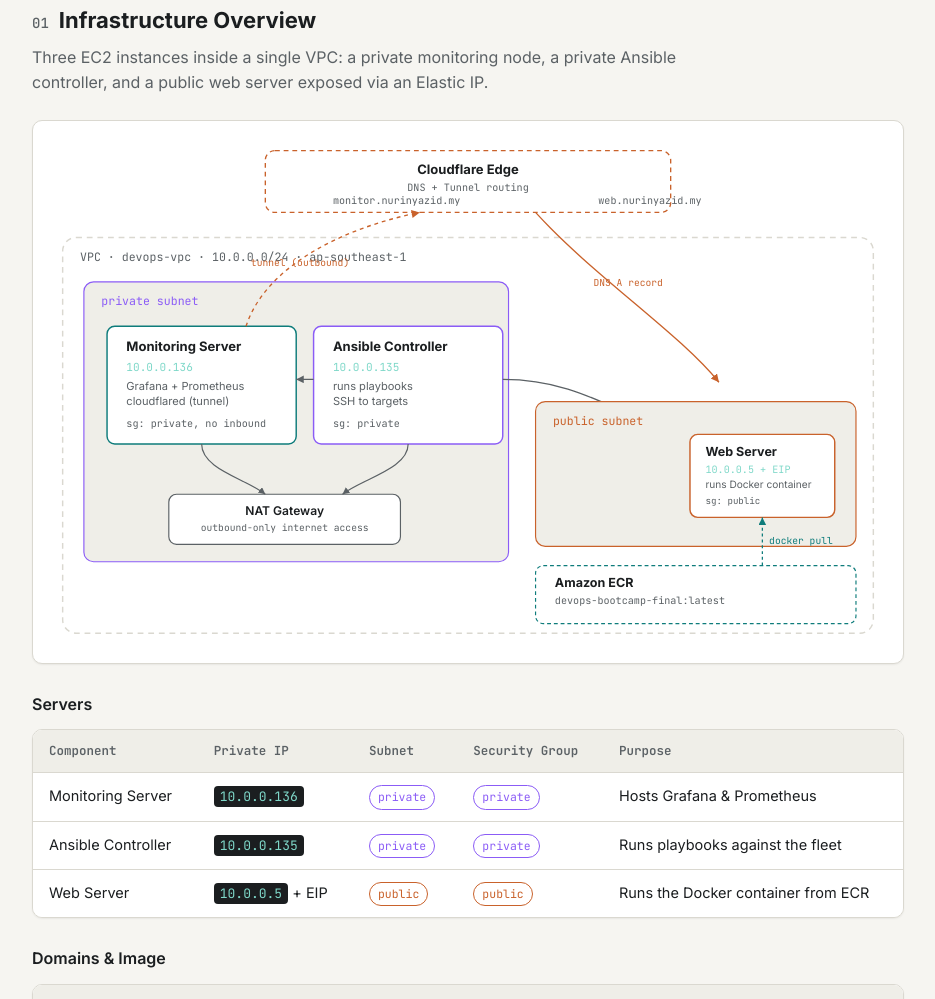
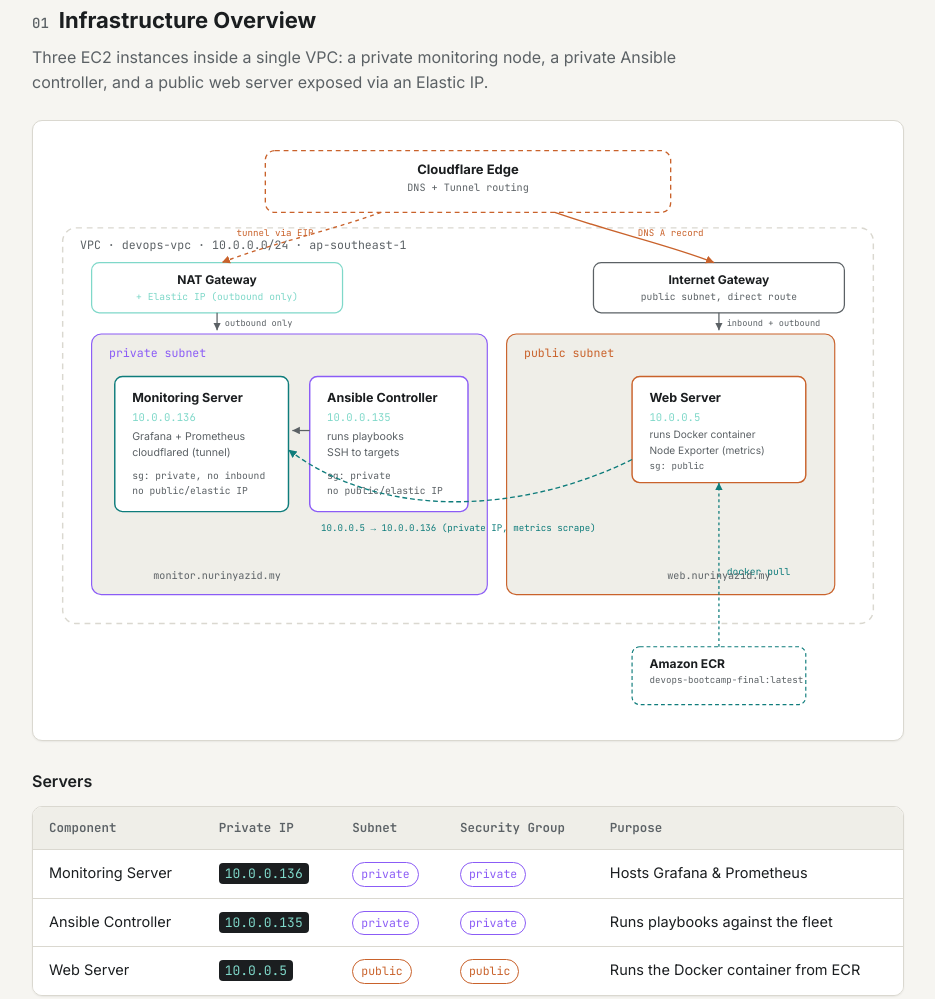
Before and after one commit to syazayazid/devops-bootcamp-project, a plain HTML site: page index.html in a window 1280 px wide. Shown: the part 535-1534 px from the top of the page, without its empty margins (172-1107 px from the left). Drawn offline with Linux system fonts and the light colour scheme.

Commit message:
update documentation index.html and Readme

```diff
--- a/index.html
+++ b/index.html
@@ -300,82 +300,95 @@
     <p class="intro">Three EC2 instances inside a single VPC: a private monitoring node, a private Ansible controller, and a public web server exposed via an Elastic IP.</p>
 
     <div class="diagram-card">
-      <svg viewBox="0 0 860 520" xmlns="http://www.w3.org/2000/svg">
+      <svg viewBox="0 0 860 600" xmlns="http://www.w3.org/2000/svg">
         <!-- Cloudflare edge -->
         <rect x="220" y="10" width="420" height="64" rx="10" fill="var(--surface)" stroke="var(--accent-2)" stroke-width="1.4" stroke-dasharray="5 4"/>
         <text x="430" y="34" text-anchor="middle" font-family="Inter, sans-serif" font-size="13.5" font-weight="700" fill="var(--text)">Cloudflare Edge</text>
         <text x="430" y="52" text-anchor="middle" font-family="JetBrains Mono, monospace" font-size="10.5" fill="var(--text-muted)">DNS + Tunnel routing</text>
 
         <!-- VPC boundary -->
-        <rect x="10" y="100" width="840" height="410" rx="14" fill="none" stroke="var(--border)" stroke-width="1.5" stroke-dasharray="6 5"/>
-        <text x="28" y="124" font-family="JetBrains Mono, monospace" font-size="12" fill="var(--text-muted)">VPC · devops-vpc · 10.0.0.0/24 · ap-southeast-1</text>
+        <rect x="10" y="90" width="840" height="410" rx="14" fill="none" stroke="var(--border)" stroke-width="1.5" stroke-dasharray="6 5"/>
+        <text x="28" y="112" font-family="JetBrains Mono, monospace" font-size="12" fill="var(--text-muted)">VPC · devops-vpc · 10.0.0.0/24 · ap-southeast-1</text>
+
+        <!-- Gateways row -->
+        <rect x="40" y="126" width="260" height="52" rx="8" fill="var(--surface)" stroke="var(--code-accent)" stroke-width="1.3"/>
+        <text x="170" y="148" text-anchor="middle" font-family="Inter, sans-serif" font-size="12.5" font-weight="700" fill="var(--text)">NAT Gateway</text>
+        <text x="170" y="165" text-anchor="middle" font-family="JetBrains Mono, monospace" font-size="10" fill="var(--code-accent)">+ Elastic IP (outbound only)</text>
+
+        <rect x="560" y="126" width="260" height="52" rx="8" fill="var(--surface)" stroke="var(--text-muted)" stroke-width="1.3"/>
+        <text x="690" y="148" text-anchor="middle" font-family="Inter, sans-serif" font-size="12.5" font-weight="700" fill="var(--text)">Internet Gateway</text>
+        <text x="690" y="165" text-anchor="middle" font-family="JetBrains Mono, monospace" font-size="10" fill="var(--text-muted)">public subnet, direct route</text>
+
+        <!-- Cloudflare edge -> NAT Gateway (tunnel, dashed) -->
+        <path d="M 340 74 C 280 95, 220 108, 175 126" fill="none" stroke="var(--accent-2)" stroke-width="1.4" stroke-dasharray="4 4" marker-end="url(#arrowAmber)"/>
+        <text x="230" y="98" text-anchor="middle" font-family="JetBrains Mono, monospace" font-size="9.5" fill="var(--accent-2)">tunnel via EIP</text>
+
+        <!-- Cloudflare edge -> Internet Gateway (DNS, solid) -->
+        <path d="M 520 74 C 580 95, 640 108, 685 126" fill="none" stroke="var(--accent-2)" stroke-width="1.4" marker-end="url(#arrowAmber)"/>
+        <text x="640" y="98" text-anchor="middle" font-family="JetBrains Mono, monospace" font-size="9.5" fill="var(--accent-2)">DNS A record</text>
+
+        <!-- Gateways -> subnets -->
+        <path d="M 170 178 L 170 196" fill="none" stroke="var(--text-muted)" stroke-width="1.3" marker-end="url(#arrow)"/>
+        <text x="178" y="192" font-family="JetBrains Mono, monospace" font-size="9" fill="var(--text-muted)">outbound only</text>
+        <path d="M 690 178 L 690 196" fill="none" stroke="var(--text-muted)" stroke-width="1.3" marker-end="url(#arrow)"/>
+        <text x="698" y="192" font-family="JetBrains Mono, monospace" font-size="9" fill="var(--text-muted)">inbound + outbound</text>
 
         <!-- Private subnet -->
-        <rect x="32" y="146" width="440" height="290" rx="10" fill="var(--surface-2)" stroke="var(--accent-3)" stroke-width="1.2"/>
-        <text x="50" y="170" font-family="JetBrains Mono, monospace" font-size="12" fill="var(--accent-3)">private subnet</text>
+        <rect x="40" y="200" width="410" height="270" rx="10" fill="var(--surface-2)" stroke="var(--accent-3)" stroke-width="1.2"/>
+        <text x="58" y="224" font-family="JetBrains Mono, monospace" font-size="12" fill="var(--accent-3)">private subnet</text>
 
         <!-- Monitoring server -->
-        <rect x="56" y="192" width="196" height="122" rx="8" fill="var(--surface)" stroke="var(--accent)" stroke-width="1.5"/>
-        <text x="76" y="218" font-family="Inter, sans-serif" font-size="13.5" font-weight="700" fill="var(--text)">Monitoring Server</text>
-        <text x="76" y="238" font-family="JetBrains Mono, monospace" font-size="11.5" fill="var(--code-accent)">10.0.0.136</text>
-        <text x="76" y="258" font-family="Inter, sans-serif" font-size="11.5" fill="var(--text-muted)">Grafana + Prometheus</text>
-        <text x="76" y="274" font-family="Inter, sans-serif" font-size="11.5" fill="var(--text-muted)">cloudflared (tunnel)</text>
-        <text x="76" y="296" font-family="JetBrains Mono, monospace" font-size="10.5" fill="var(--text-muted)">sg: private, no inbound</text>
+        <rect x="64" y="244" width="180" height="140" rx="8" fill="var(--surface)" stroke="var(--accent)" stroke-width="1.5"/>
+        <text x="82" y="270" font-family="Inter, sans-serif" font-size="13" font-weight="700" fill="var(--text)">Monitoring Server</text>
+        <text x="82" y="290" font-family="JetBrains Mono, monospace" font-size="11" fill="var(--code-accent)">10.0.0.136</text>
+        <text x="82" y="310" font-family="Inter, sans-serif" font-size="11" fill="var(--text-muted)">Grafana + Prometheus</text>
+        <text x="82" y="326" font-family="Inter, sans-serif" font-size="11" fill="var(--text-muted)">cloudflared (tunnel)</text>
+        <text x="82" y="350" font-family="JetBrains Mono, monospace" font-size="10" fill="var(--text-muted)">sg: private, no inbound</text>
+        <text x="82" y="366" font-family="JetBrains Mono, monospace" font-size="10" fill="var(--text-muted)">no public/elastic IP</text>
 
         <!-- Ansible controller -->
-        <rect x="270" y="192" width="196" height="122" rx="8" fill="var(--surface)" stroke="var(--accent-3)" stroke-width="1.5"/>
-        <text x="290" y="218" font-family="Inter, sans-serif" font-size="13.5" font-weight="700" fill="var(--text)">Ansible Controller</text>
-        <text x="290" y="238" font-family="JetBrains Mono, monospace" font-size="11.5" fill="var(--code-accent)">10.0.0.135</text>
-        <text x="290" y="258" font-family="Inter, sans-serif" font-size="11.5" fill="var(--text-muted)">runs playbooks</text>
-        <text x="290" y="274" font-family="Inter, sans-serif" font-size="11.5" fill="var(--text-muted)">SSH to targets</text>
-        <text x="290" y="296" font-family="JetBrains Mono, monospace" font-size="10.5" fill="var(--text-muted)">sg: private</text>
-
-        <!-- NAT Gateway -->
-        <rect x="120" y="366" width="240" height="52" rx="8" fill="var(--surface)" stroke="var(--text-muted)" stroke-width="1.2"/>
-        <text x="240" y="388" text-anchor="middle" font-family="Inter, sans-serif" font-size="12.5" font-weight="600" fill="var(--text)">NAT Gateway</text>
-        <text x="240" y="404" text-anchor="middle" font-family="JetBrains Mono, monospace" font-size="10" fill="var(--text-muted)">outbound-only internet access</text>
-
-        <!-- arrows private subnet -> NAT -->
-        <path d="M 154 314 C 154 340, 200 350, 220 366" fill="none" stroke="var(--text-muted)" stroke-width="1.2" marker-end="url(#arrow)"/>
-        <path d="M 368 314 C 368 340, 320 350, 300 366" fill="none" stroke="var(--text-muted)" stroke-width="1.2" marker-end="url(#arrow)"/>
+        <rect x="266" y="244" width="164" height="140" rx="8" fill="var(--surface)" stroke="var(--accent-3)" stroke-width="1.5"/>
+        <text x="284" y="270" font-family="Inter, sans-serif" font-size="13" font-weight="700" fill="var(--text)">Ansible Controller</text>
+        <text x="284" y="290" font-family="JetBrains Mono, monospace" font-size="11" fill="var(--code-accent)">10.0.0.135</text>
+        <text x="284" y="310" font-family="Inter, sans-serif" font-size="11" fill="var(--text-muted)">runs playbooks</text>
+        <text x="284" y="326" font-family="Inter, sans-serif" font-size="11" fill="var(--text-muted)">SSH to targets</text>
+        <text x="284" y="350" font-family="JetBrains Mono, monospace" font-size="10" fill="var(--text-muted)">sg: private</text>
+        <text x="284" y="366" font-family="JetBrains Mono, monospace" font-size="10" fill="var(--text-muted)">no public/elastic IP</text>
 
         <!-- arrow controller -> monitoring -->
-        <line x1="270" y1="247" x2="252" y2="247" stroke="var(--text-muted)" stroke-width="1.3" marker-end="url(#arrow)"/>
+        <line x1="266" y1="300" x2="248" y2="300" stroke="var(--text-muted)" stroke-width="1.3" marker-end="url(#arrow)"/>
 
-        <!-- Cloudflare Tunnel: monitoring server -> Cloudflare edge (outbound-only, dashed) -->
-        <path d="M 200 192 C 220 130, 300 90, 380 74" fill="none" stroke="var(--accent-2)" stroke-width="1.4" stroke-dasharray="4 4" marker-end="url(#arrowAmber)"/>
-        <text x="205" y="130" font-family="JetBrains Mono, monospace" font-size="10" fill="var(--accent-2)">tunnel (outbound)</text>
+        <!-- Public subnet -->
+        <rect x="470" y="200" width="340" height="270" rx="10" fill="var(--surface-2)" stroke="var(--accent-2)" stroke-width="1.2"/>
+        <text x="488" y="224" font-family="JetBrains Mono, monospace" font-size="12" fill="var(--accent-2)">public subnet</text>
 
-        <!-- Cloudflare edge -> Web server (DNS, solid) -->
-        <path d="M 500 74 C 560 140, 650 200, 690 250" fill="none" stroke="var(--accent-2)" stroke-width="1.4" marker-end="url(#arrowAmber)"/>
-        <text x="560" y="150" font-family="JetBrains Mono, monospace" font-size="10" fill="var(--accent-2)">DNS A record</text>
+        <!-- Web server -->
+        <rect x="600" y="244" width="180" height="110" rx="8" fill="var(--surface)" stroke="var(--accent-2)" stroke-width="1.5"/>
+        <text x="618" y="270" font-family="Inter, sans-serif" font-size="13" font-weight="700" fill="var(--text)">Web Server</text>
+        <text x="618" y="290" font-family="JetBrains Mono, monospace" font-size="11" fill="var(--code-accent)">10.0.0.5</text>
+        <text x="618" y="308" font-family="Inter, sans-serif" font-size="10.5" fill="var(--text-muted)">runs Docker container</text>
+        <text x="618" y="324" font-family="Inter, sans-serif" font-size="10.5" fill="var(--text-muted)">Node Exporter (metrics)</text>
+        <text x="618" y="340" font-family="JetBrains Mono, monospace" font-size="9.5" fill="var(--text-muted)">sg: public</text>
 
         <!-- arrow controller -> webserver -->
-        <path d="M 466 247 C 560 247, 600 300, 660 300" fill="none" stroke="var(--text-muted)" stroke-width="1.3" marker-end="url(#arrow)"/>
+        <!--<path d="M 430 300 C 500 300, 520 300, 596 300" fill="none" stroke="var(--text-muted)" stroke-width="1.3" marker-end="url(#arrow)"/> -->
 
-        <!-- Public subnet -->
-        <rect x="500" y="270" width="332" height="150" rx="10" fill="var(--surface-2)" stroke="var(--accent-2)" stroke-width="1.2"/>
-        <text x="518" y="294" font-family="JetBrains Mono, monospace" font-size="12" fill="var(--accent-2)">public subnet</text>
+        <!-- arrow web server -> monitoring server (private IP, metrics scrape) -->
+        <path d="M 600 330 C 500 380, 350 400, 244 320" fill="none" stroke="var(--accent)" stroke-width="1.4" stroke-dasharray="5 3" marker-end="url(#arrowAccent)"/>
+        <text x="420" y="404" text-anchor="middle" font-family="JetBrains Mono, monospace" font-size="9.5" fill="var(--accent)">10.0.0.5 → 10.0.0.136 (private IP, metrics scrape)</text>
 
-        <!-- Web server -->
-        <rect x="660" y="304" width="150" height="86" rx="8" fill="var(--surface)" stroke="var(--accent-2)" stroke-width="1.5"/>
-        <text x="676" y="326" font-family="Inter, sans-serif" font-size="13" font-weight="700" fill="var(--text)">Web Server</text>
-        <text x="676" y="344" font-family="JetBrains Mono, monospace" font-size="10.5" fill="var(--code-accent)">10.0.0.5 + EIP</text>
-        <text x="676" y="360" font-family="Inter, sans-serif" font-size="10.5" fill="var(--text-muted)">runs Docker container</text>
-        <text x="676" y="376" font-family="JetBrains Mono, monospace" font-size="9.5" fill="var(--text-muted)">sg: public</text>
-
-        <!-- ECR box -->
-        <rect x="500" y="440" width="332" height="60" rx="8" fill="var(--surface)" stroke="var(--accent)" stroke-width="1.2" stroke-dasharray="4 3"/>
-        <text x="520" y="462" font-family="Inter, sans-serif" font-size="13" font-weight="700" fill="var(--text)">Amazon ECR</text>
-        <text x="520" y="480" font-family="JetBrains Mono, monospace" font-size="10.5" fill="var(--text-muted)">devops-bootcamp-final:latest</text>
+        <!-- ECR (external AWS service) -->
+        <rect x="600" y="524" width="180" height="60" rx="8" fill="var(--surface)" stroke="var(--accent)" stroke-width="1.2" stroke-dasharray="4 3"/>
+        <text x="618" y="546" font-family="Inter, sans-serif" font-size="12.5" font-weight="700" fill="var(--text)">Amazon ECR</text>
+        <text x="618" y="562" font-family="JetBrains Mono, monospace" font-size="9.5" fill="var(--text-muted)">devops-bootcamp-final:latest</text>
 
         <!-- arrow ECR -> web server -->
-        <path d="M 735 440 C 735 420, 735 405, 735 390" fill="none" stroke="var(--accent)" stroke-width="1.3" stroke-dasharray="3 3" marker-end="url(#arrowAccent)"/>
-        <text x="742" y="418" font-family="JetBrains Mono, monospace" font-size="10" fill="var(--accent)">docker pull</text>
+        <path d="M 690 524 C 690 480, 690 420, 690 354" fill="none" stroke="var(--accent)" stroke-width="1.3" stroke-dasharray="3 3" marker-end="url(#arrowAccent)"/>
+        <text x="698" y="450" font-family="JetBrains Mono, monospace" font-size="10" fill="var(--accent)">docker pull</text>
 
         <!-- domain labels -->
-        <text x="290" y="65" font-family="JetBrains Mono, monospace" font-size="10.5" fill="var(--text-muted)">monitor.nurinyazid.my</text>
-        <text x="565" y="65" font-family="JetBrains Mono, monospace" font-size="10.5" fill="var(--text-muted)">web.nurinyazid.my</text>
+        <text x="170" y="454" text-anchor="middle" font-family="JetBrains Mono, monospace" font-size="10.5" fill="var(--text-muted)">monitor.nurinyazid.my</text>
+        <text x="690" y="454" text-anchor="middle" font-family="JetBrains Mono, monospace" font-size="10.5" fill="var(--text-muted)">web.nurinyazid.my</text>
 
         <defs>
           <marker id="arrow" markerWidth="8" markerHeight="8" refX="6" refY="3" orient="auto">
@@ -398,7 +411,7 @@
         <tbody>
           <tr><td>Monitoring Server</td><td><span class="ip">10.0.0.136</span></td><td><span class="tag priv">private</span></td><td><span class="tag priv">private</span></td><td>Hosts Grafana &amp; Prometheus</td></tr>
           <tr><td>Ansible Controller</td><td><span class="ip">10.0.0.135</span></td><td><span class="tag priv">private</span></td><td><span class="tag priv">private</span></td><td>Runs playbooks against the fleet</td></tr>
-          <tr><td>Web Server</td><td><span class="ip">10.0.0.5</span> + EIP</td><td><span class="tag pub">public</span></td><td><span class="tag pub">public</span></td><td>Runs the Docker container from ECR</td></tr>
+          <tr><td>Web Server</td><td><span class="ip">10.0.0.5</span></td><td><span class="tag pub">public</span></td><td><span class="tag pub">public</span></td><td>Runs the Docker container from ECR</td></tr>
         </tbody>
       </table>
     </div>
@@ -408,23 +421,24 @@
       <table>
         <thead><tr><th>URL / Reference</th><th>Points to</th><th>How it's exposed</th></tr></thead>
         <tbody>
-          <tr><td><code>monitor.nurinyazid.my</code></td><td>Monitoring Server (Grafana)</td><td>Cloudflare Tunnel</td></tr>
-          <tr><td><code>web.nurinyazid.my</code></td><td>Web Server (Dockerized app)</td><td>Cloudflare DNS → Elastic IP</td></tr>
+          <tr><td><code>monitor.nurinyazid.my</code></td><td>Monitoring Server (Grafana)</td><td>Cloudflare Tunnel, outbound via NAT Gateway's EIP</td></tr>
+          <tr><td><code>web.nurinyazid.my</code></td><td>Web Server (Dockerized app)</td><td>Cloudflare DNS → public IP (via Internet Gateway)</td></tr>
           <tr><td><code>ecr_registery.dkr.ecr.ap-southeast-1.amazonaws.com/devops-bootcamp-final:latest</code></td><td>ECR image pulled by the web server</td><td>—</td></tr>
         </tbody>
       </table>
     </div>
 
-    <h3>Connectivity: NAT Gateway &amp; Cloudflare Tunnel</h3>
-    <p class="intro" style="margin-bottom:16px;">The Monitoring Server and Ansible Controller sit in a <b>private subnet</b> with no public IP. A <b>NAT Gateway</b> gives them outbound-only internet access — for package installs, pulling images, or reaching Cloudflare — but it does not allow any inbound traffic, so Grafana on <code>10.0.0.136</code> can't be reached directly from outside the VPC.</p>
-    <p class="intro" style="margin-bottom:16px;">To expose Grafana without opening inbound ports or attaching a public IP, this project runs <b>Cloudflare Tunnel</b> (<code>cloudflared</code>) on the Monitoring Server. It opens an outbound-only encrypted connection to Cloudflare's edge, which then routes <code>monitor.nurinyazid.my</code> back through that tunnel — the server stays fully private while the dashboard stays reachable.</p>
-    <p class="intro" style="margin-bottom:20px;">The Web Server already has an Elastic IP in the public subnet, so exposure is simpler: a <b>Cloudflare DNS A record</b> for <code>web.nurinyazid.my</code> points straight at the Elastic IP.</p>
+    <h3>Connectivity: NAT Gateway &amp; Internet Gateway</h3>
+    <p class="intro" style="margin-bottom:16px;">The two subnets reach the internet through different paths. The <b>private subnet</b> has no public IPs of its own — an <b>Elastic IP is associated with the NAT Gateway</b>, and that NAT Gateway gives the Monitoring Server and Ansible Controller <b>outbound-only</b> internet access. The <b>public subnet</b>, on the other hand, routes directly through an <b>Internet Gateway</b> — so the Web Server doesn't need its own Elastic IP at all.</p>
+    <p class="intro" style="margin-bottom:16px;">This outbound path through the NAT Gateway's Elastic IP is exactly what powers <b>Cloudflare Tunnel</b> (<code>cloudflared</code>), running on the Monitoring Server: it opens an outbound-only connection to Cloudflare's edge via that Elastic IP. Cloudflare then maps <code>monitor.nurinyazid.my</code> to the tunnel — bringing Grafana live without any inbound rule or public IP on the monitoring server itself.</p>
+    <p class="intro" style="margin-bottom:20px;">The Web Server, already reachable through the Internet Gateway, is exposed more simply: a <b>Cloudflare DNS A record</b> for <code>web.nurinyazid.my</code> points straight at its public IP. Separately, within the VPC, the Web Server's <b>private IP</b> (<code>10.0.0.5</code>) is scraped by Prometheus on the Monitoring Server via Node Exporter — this traffic stays entirely inside the VPC and never touches the internet.</p>
     <div class="table-scroll">
       <table>
-        <thead><tr><th>Server</th><th>Exposure Method</th><th>Why</th></tr></thead>
+        <thead><tr><th>Component</th><th>Subnet</th><th>Internet Path</th><th>Exposure Method</th></tr></thead>
         <tbody>
-          <tr><td>Monitoring Server (private)</td><td>Cloudflare Tunnel (outbound-only, via NAT Gateway)</td><td>No public IP / inbound rule needed</td></tr>
-          <tr><td>Web Server (public)</td><td>Cloudflare DNS → Elastic IP</td><td>Already public-facing, direct routing works</td></tr>
+          <tr><td>Monitoring Server</td><td>Private</td><td>NAT Gateway + Elastic IP (outbound only)</td><td>Cloudflare Tunnel → live at <code>monitor.nurinyazid.my</code></td></tr>
+          <tr><td>Ansible Controller</td><td>Private</td><td>NAT Gateway + Elastic IP (outbound only)</td><td>Not exposed publicly</td></tr>
+          <tr><td>Web Server</td><td>Public</td><td>Internet Gateway (direct)</td><td>Cloudflare DNS → live at <code>web.nurinyazid.my</code></td></tr>
         </tbody>
       </table>
     </div>
```
Also changed, not shown: README.md.
